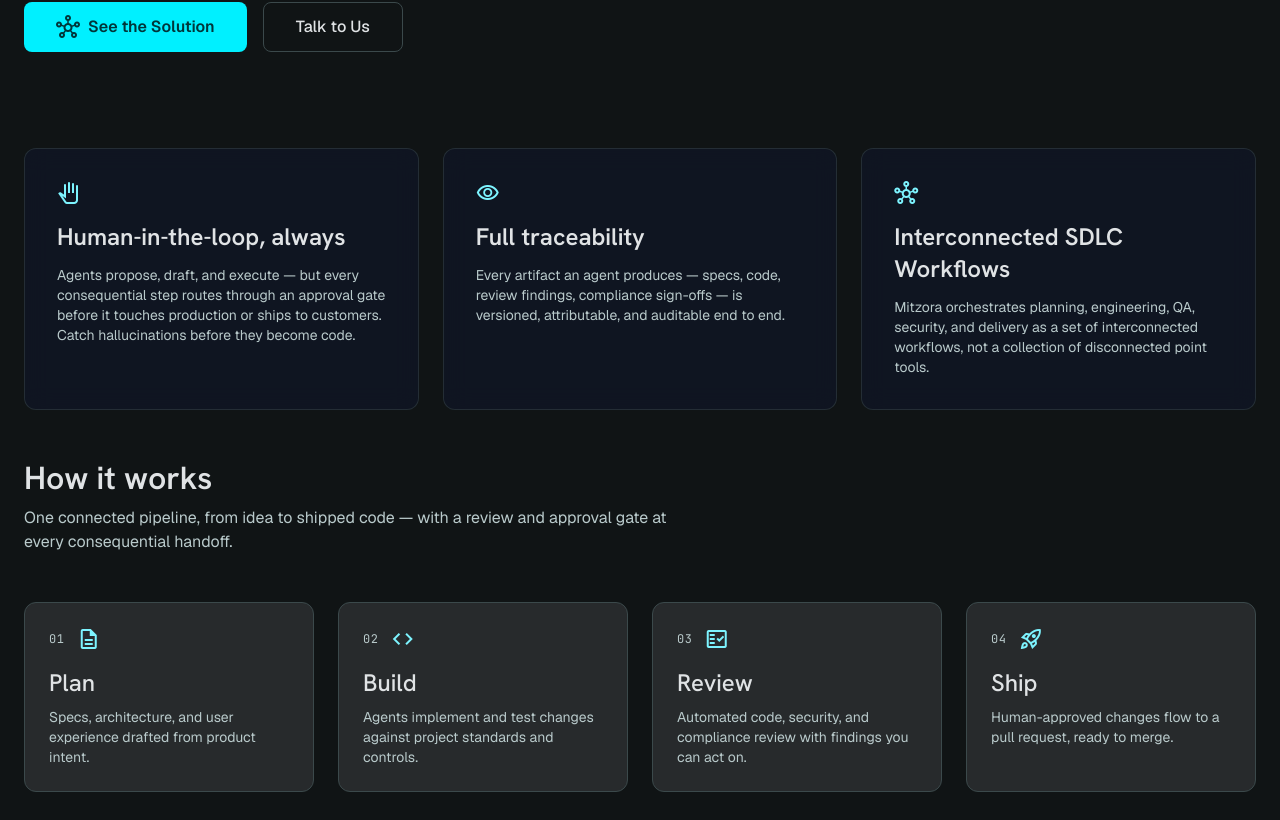
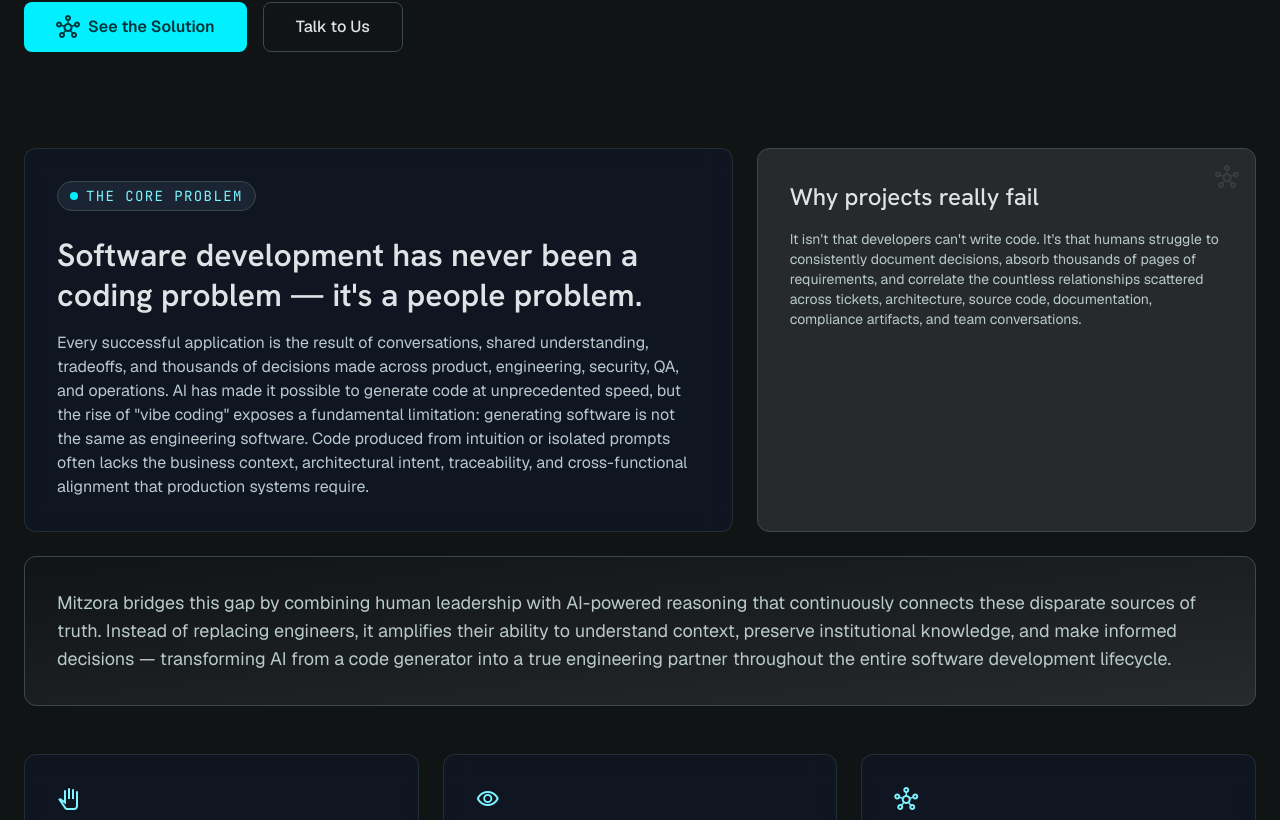
Before and after one commit to timmahv/mitzora, a React (Vite) app: page / in a window 1280 px wide. Shown: the part 620-1440 px from the top of the page. Built offline with nearby package versions, Linux system fonts and the light colour scheme.

Commit message:
updated home page copy

```diff
--- a/src/pages/Home.tsx
+++ b/src/pages/Home.tsx
@@ -63,6 +63,49 @@ export function Home() {
       </section>
 
       <section className="container-max mx-auto mb-12 px-gutter">
+        <div className="grid grid-cols-1 gap-6 md:grid-cols-12">
+          <div className="glass-card rounded-xl p-8 md:col-span-7">
+            <Eyebrow>The Core Problem</Eyebrow>
+            <h2 className="font-headline text-headline-lg font-semibold text-on-surface">
+              Software development has never been a coding problem — it's a people problem.
+            </h2>
+            <p className="mt-4 text-body-md text-on-surface-variant">
+              Every successful application is the result of conversations, shared understanding,
+              tradeoffs, and thousands of decisions made across product, engineering, security,
+              QA, and operations. AI has made it possible to generate code at unprecedented speed,
+              but the rise of "vibe coding" exposes a fundamental limitation: generating software
+              is not the same as engineering software. Code produced from intuition or isolated
+              prompts often lacks the business context, architectural intent, traceability, and
+              cross-functional alignment that production systems require.
+            </p>
+          </div>
+          <div className="relative overflow-hidden rounded-xl border border-outline-variant bg-surface-container-high p-8 md:col-span-5">
+            <div className="absolute right-0 top-0 p-4 opacity-10">
+              <span className="material-symbols-outlined text-8xl">hub</span>
+            </div>
+            <h3 className="font-headline text-headline-md font-medium text-on-surface">
+              Why projects really fail
+            </h3>
+            <p className="relative z-10 mt-4 text-body-sm text-on-surface-variant">
+              It isn't that developers can't write code. It's that humans struggle to
+              consistently document decisions, absorb thousands of pages of requirements, and
+              correlate the countless relationships scattered across tickets, architecture,
+              source code, documentation, compliance artifacts, and team conversations.
+            </p>
+          </div>
+          <div className="rounded-xl border border-outline-variant bg-gradient-to-br from-surface to-surface-container-high p-8 md:col-span-12">
+            <p className="text-body-lg text-on-surface-variant">
+              Mitzora bridges this gap by combining human leadership with AI-powered reasoning
+              that continuously connects these disparate sources of truth. Instead of replacing
+              engineers, it amplifies their ability to understand context, preserve institutional
+              knowledge, and make informed decisions — transforming AI from a code generator into
+              a true engineering partner throughout the entire software development lifecycle.
+            </p>
+          </div>
+        </div>
+      </section>
+
+      <section className="container-max mx-auto mb-12 px-gutter">
         <div className="grid grid-cols-1 gap-6 md:grid-cols-3">
           {PILLARS.map((pillar) => (
             <div key={pillar.title} className="glass-card rounded-xl p-8">
```
